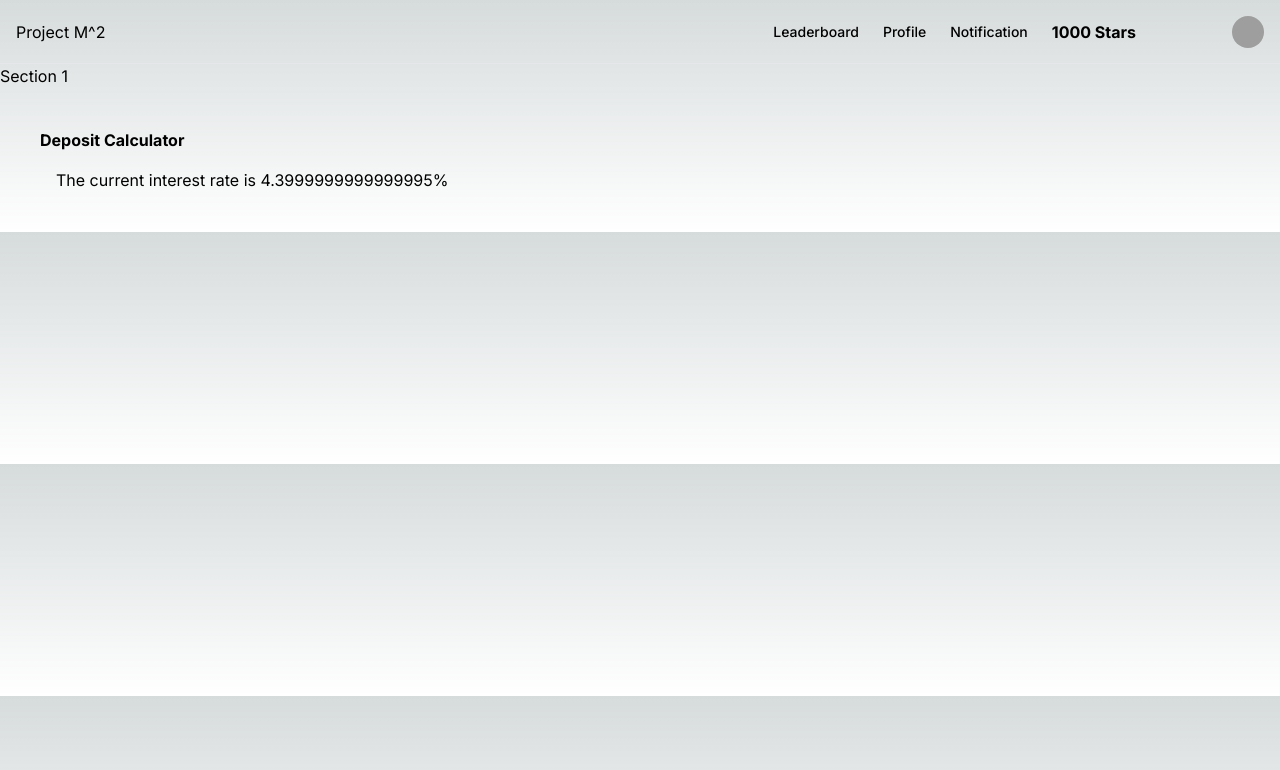
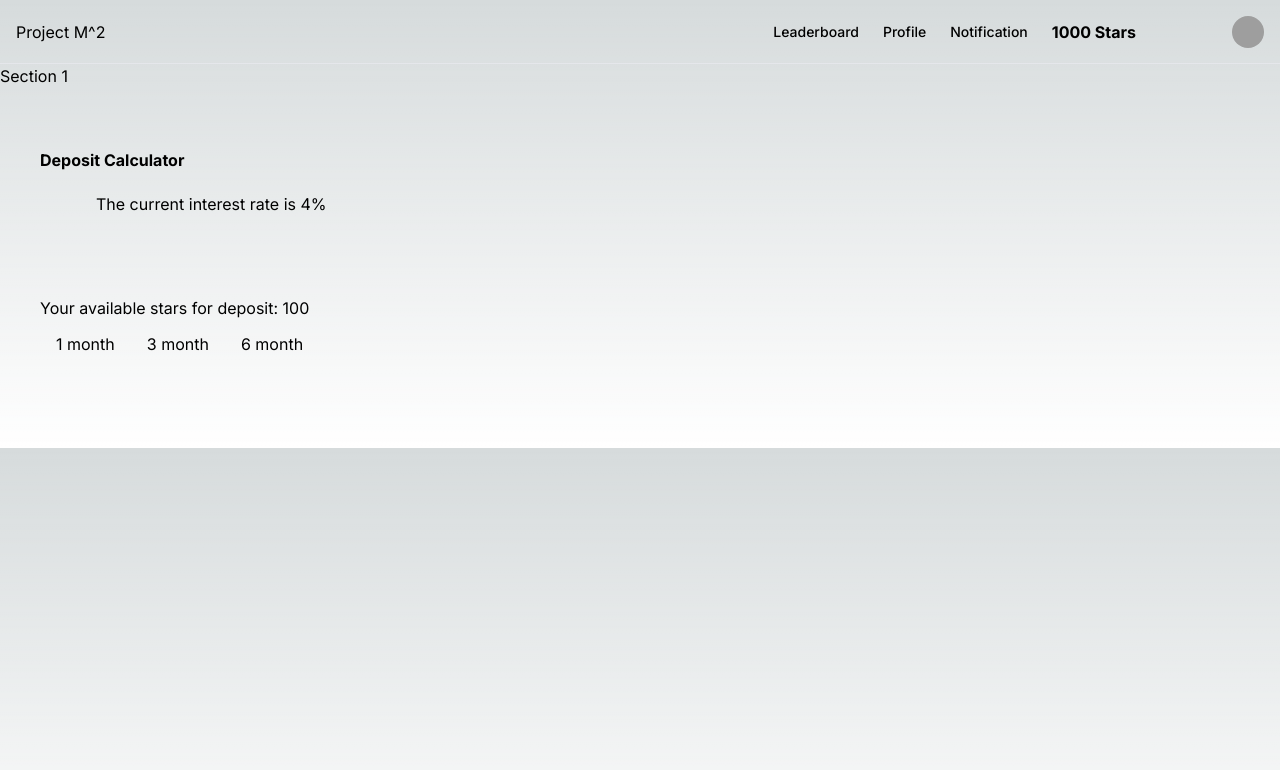
Before and after one commit to cfghk23/Team-5, a Next.js app in the folder frontEnd/my-app/: page /student/deposit in a window 1280 px wide. Shown: the top 770 px of the page. Built offline with nearby package versions, Linux system fonts and the light colour scheme; grey boxes are pictures that could not be loaded.

Commit message:
add calculator

```diff
--- a/frontEnd/my-app/src/app/student/comps/DepositCalculator.jsx
+++ b/frontEnd/my-app/src/app/student/comps/DepositCalculator.jsx
@@ -3,16 +3,32 @@ import { useState } from "react";
 import { Button } from "@/components/ui/button";
 
 const DepositCalculator = () => {
-    const RATE = 0.044;
+    const rate = 0.04;
+    const stars = 100;
     // const { name, class, stars } = fetch(<endpoint>)
-    const [period, setPeriod] = useState("");
+    const [period, setPeriod] = useState(-1);
+
   return (
-    <div className="mb-10">
-    <div>
-    <h1 className="font-bold h-1 p-10">Deposit Calculator</h1>
-    <p className="px-14">The current interest rate is {RATE*100}%</p>
+    <div className="mb-10 flex-row">
+    <p>Section 1</p>
+    <div className="p-10">
+    <h1 className="flex h-16 items-center justify-between font-bold">Deposit Calculator</h1>
+    <p className="px-14">The current interest rate is {rate*100}%</p>
     </div>
+    <div className="p-10">
+    <h2>Your available stars for deposit: {stars}</h2>
+    <div className="flex flex-row py-3">
+        <button className="button button-primary px-4" onClick={() => setPeriod(1)}>1 month</button>
+        <button className="button button-primary px-4" onClick={() => setPeriod(3)}>3 month</button>
+        <button className="button button-primary px-4" onClick={() => setPeriod(6)}>6 month</button>
+    </div>
+    {period!==-1 && <p>After {period} month, you can get {Math.round(stars*(1+rate*period/12))}</p>}
+    {period!==-1 &&  <div className="px-4 ">
+        <button className="button button-primary px-4" onClick={() => {}}>Confirm</button>
+        <button className="button button-primary px-4" onClick={() => {}}>Cancel</button>
+    </div>}
 
+    </div>
     </div>
   )
 }
--- a/frontEnd/my-app/src/app/student/deposit/page.js
+++ b/frontEnd/my-app/src/app/student/deposit/page.js
@@ -6,7 +6,6 @@ const DepositPage = () => {
     <>
     <StudentNavBar />
      <div>
-        <div>Section 1</div>
         <DepositCalculator />
      </div>
      </>
```
